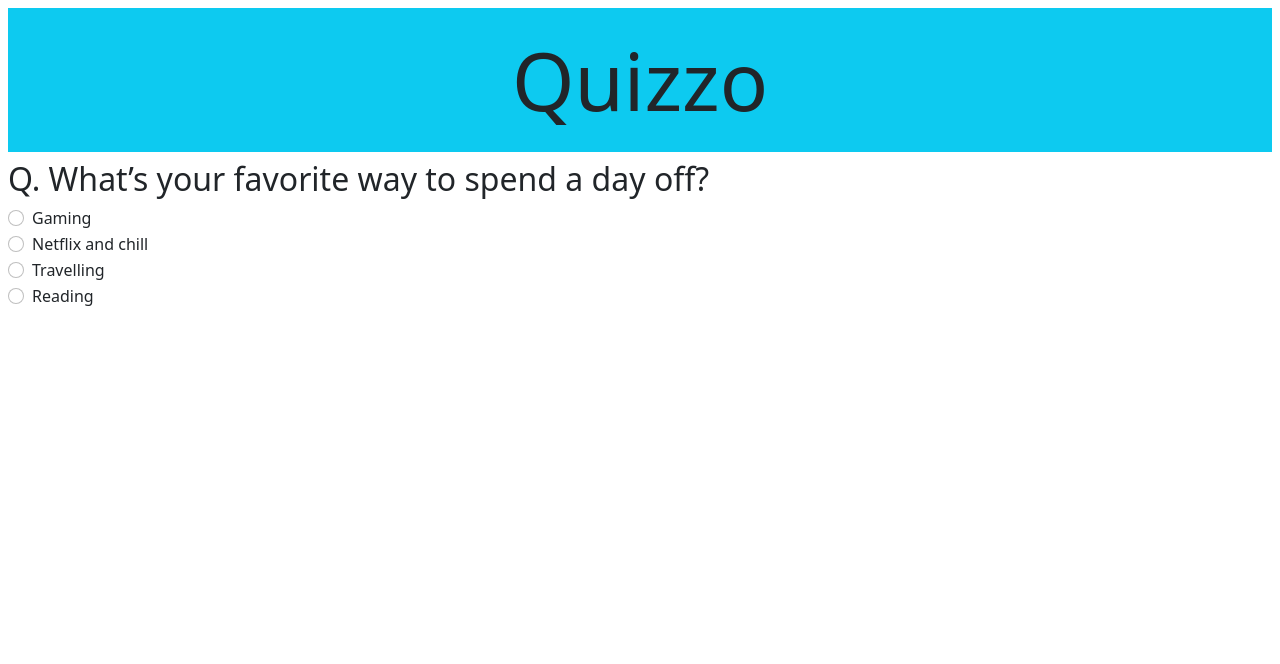
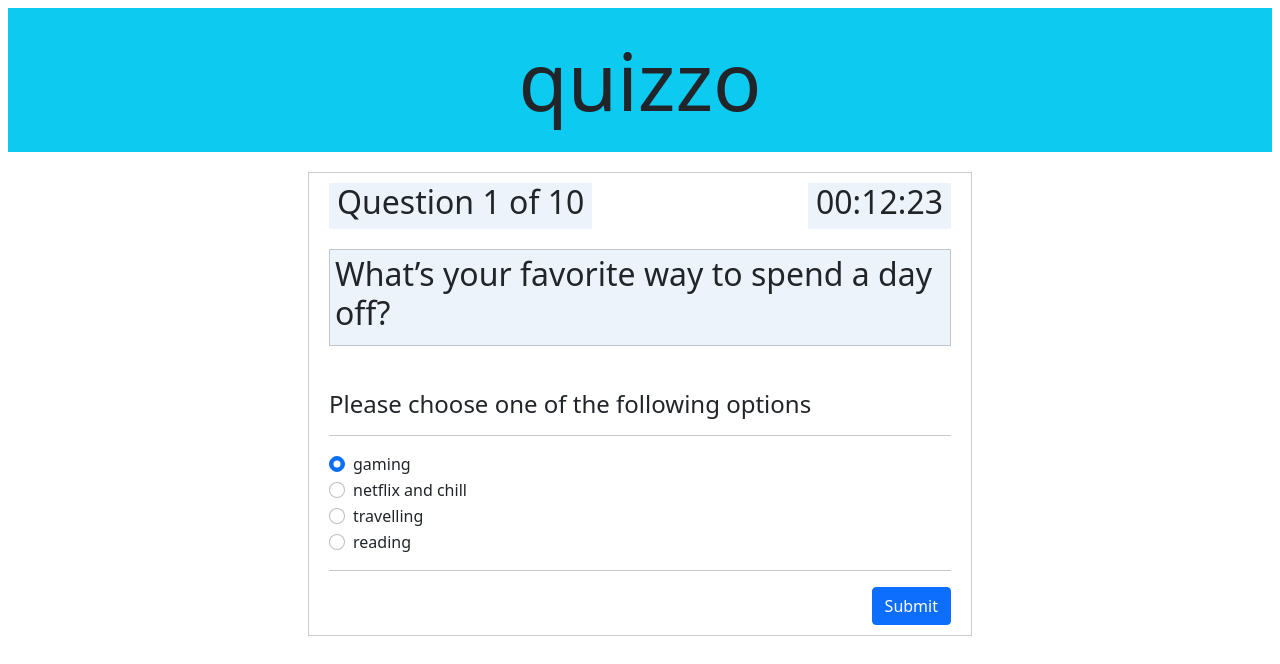
Before and after one commit to kunalvirmani98/quizzo, a React (Create React App) app: page / in a window 1280 px wide. Shown: the top 664 px of the page. Built offline with nearby package versions, Linux system fonts and the light colour scheme.

Commit message:
made ui changes

```diff
--- a/src/App.css
+++ b/src/App.css
@@ -12,6 +12,24 @@
     animation: App-logo-spin infinite 20s linear;
   }
 }
+
+.bg-secondary-custom {
+  background-color: #ecf3fa;
+}
+
+.question-box {
+  background-color: #ecf3fa;
+  border: 1px solid rgba(153, 152, 151, 0.5);
+  margin: 20px 0px;
+  padding: 5px;
+}
+
+.body-container {
+  margin: 20px 300px;
+  padding: 10px 20px;
+  border: 1px solid rgba(153, 152, 151, 0.5);
+}
+
 
 .App-header {
   background-color: #282c34;
--- a/src/App.js
+++ b/src/App.js
@@ -1,17 +1,46 @@
+import React from 'react';
 import './App.css';
 import InputComponent from './inputComponent.js';
 
-function App() {
-  return (
-    <div className="m-2">
-      <h1 className="display-1 text-center bg-info py-4">Quizzo</h1>
-      <h2>Q. What’s your favorite way to spend a day off?</h2>
-      <InputComponent name="inputComponent1" id="id1" optionVal="Gaming" />
-      <InputComponent name="inputComponent2" id="id2" optionVal="Netflix and chill" />
-      <InputComponent name="inputComponent3" id="id3" optionVal="Travelling" />
-      <InputComponent name="inputComponent4" id="id4" optionVal="Reading" />
-    </div>
-  );
+class App extends React.Component {
+  constructor(props) {
+    super(props);
+    this.state = {
+      activeRadioVal: "gaming"
+    };
+    this.handleToggle = this.handleToggle.bind(this);
+  }
+
+  handleToggle(e) {
+    this.setState({ activeRadioVal: e.target.value })
+    console.log(e.target.value);
+  }
+
+  render() {
+    const activeRadioVal = this.state.activeRadioVal;
+    return (
+      <div className="m-2" >
+        <h1 className="display-1 text-center bg-info py-4">quizzo</h1>
+        <div className="body-container">
+          <div className="d-flex justify-content-between">
+            <div className="bg-secondary-custom text-center px-2"><h2>Question 1 of 10</h2></div>
+            <div className="bg-secondary-custom text-center px-2"><h2>00:12:23</h2></div>
+          </div>
+          <div className="question-box"><h2>What’s your favorite way to spend a day off?</h2></div>
+          <br />
+          <h4>Please choose one of the following options</h4>
+          <hr />
+          <InputComponent name="inputcomponent1" id="id1" optionval="gaming" isChecked={"gaming" === activeRadioVal} onChange={this.handleToggle} />
+          <InputComponent name="inputcomponent2" id="id2" optionval="netflix and chill" isChecked={"netflix and chill" === activeRadioVal} onChange={this.handleToggle} />
+          <InputComponent name="inputcomponent3" id="id3" optionval="travelling" isChecked={"travelling" === activeRadioVal} onChange={this.handleToggle} />
+          <InputComponent name="inputcomponent4" id="id4" optionval="reading" isChecked={"reading" === activeRadioVal} onChange={this.handleToggle} />
+          <hr />
+          <div className="d-flex justify-content-end"><button class="btn btn-primary submit-btn flex-end" type="submit">Submit</button></div>
+        </div>
+
+      </div>
+    );
+  }
 }
 
 export default App;
--- a/src/inputComponent.js
+++ b/src/inputComponent.js
@@ -6,28 +6,30 @@
         this.state = {
             name: this.props.name,
             id: this.props.id,
-            isChecked: false,
-            optionVal: this.props.optionVal
         };
-        this.handleToggle = this.handleToggle.bind(this);
     }
 
-    handleToggle(e) {
-        e.preventDefault();
-        if (this.state.isChecked)
-            this.setState({ isChecked: false })
-        else
-            this.setState({ isChecked: true })
-        console.log(this.state.isChecked);
+    componentDidMount() {
+        console.log("ComponentDidMount called");
+    }
+
+    componentDidUpdate() {
+        console.log("ComponentDidUpdate callled");
     }
 
     render() {
         return (
-            <div class="form-check">
-                <input className="form-check-input" type="radio" onChange={this.handleToggle} name={this.state.name} id={this.state.id} defaultChecked={this.state.isChecked} />
+            <div className="form-check">
+                <input className="form-check-input"
+                    type="radio"
+                    value={this.props.optionval}
+                    onChange={this.props.onChange}
+                    name={this.state.name}
+                    id={this.state.id}
+                    checked={this.props.isChecked} />
 
                 <label className="form-check-label" htmlFor="{this.state.name}">
-                    {this.props.optionVal}
+                    {this.props.optionval}
                 </label>
             </div>
         )
```
